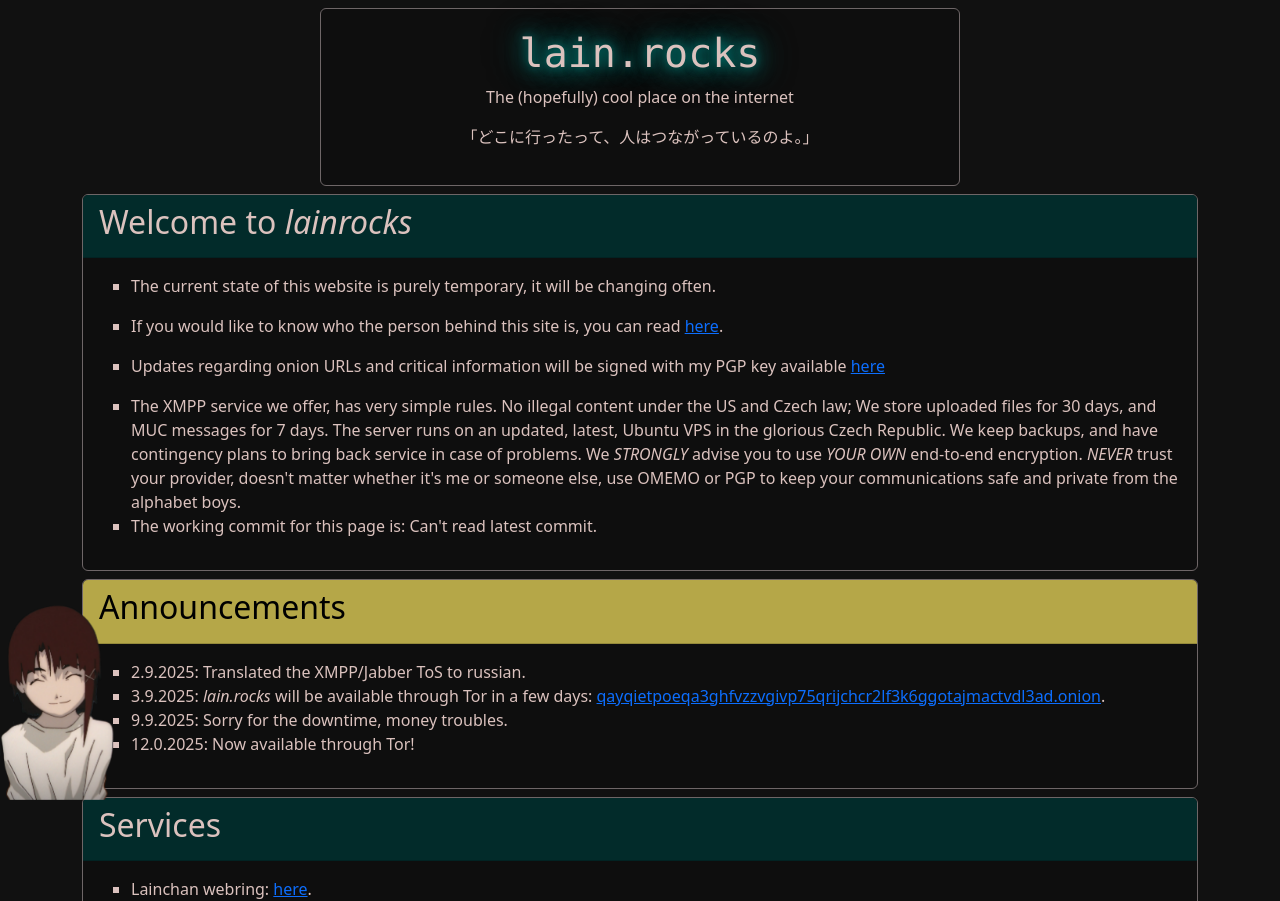
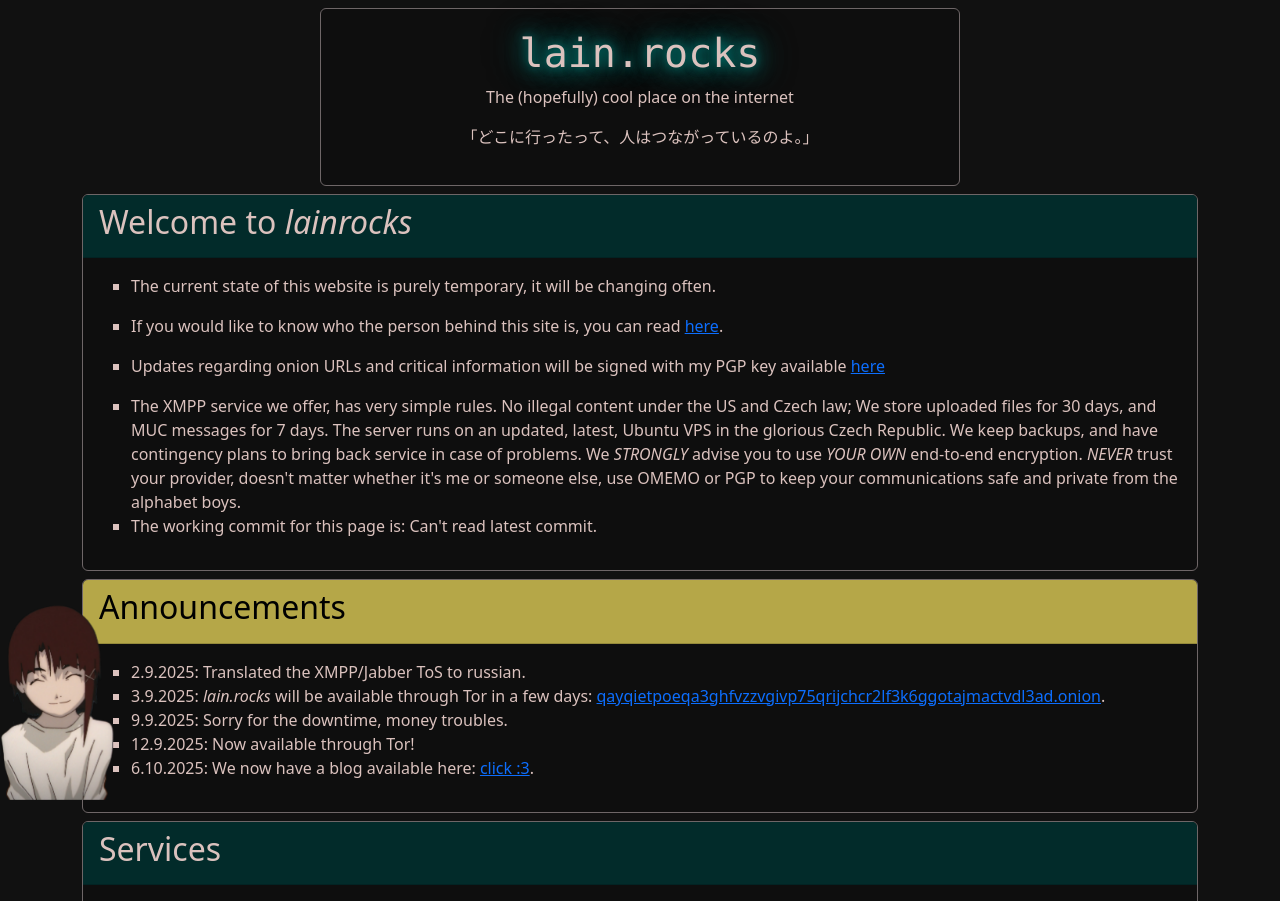
Before and after one commit to tyt4real/lainrocks, a PHP site: page / in a window 1280 px wide. Shown: the top 901 px of the page. Run offline with PHP 8.4, Linux system fonts and the light colour scheme.

Commit message:
added info about the blog to index.php

```diff
--- a/index.php
+++ b/index.php
@@ -78,7 +78,8 @@
           <li>2.9.2025: Translated the XMPP/Jabber ToS to russian.
           <li>3.9.2025: <i>lain.rocks</i> will be available through Tor in a few days: <a href="https://qayqietpoeqa3ghfvzzvgivp75qrijchcr2lf3k6ggotajmactvdl3ad.onion/">qayqietpoeqa3ghfvzzvgivp75qrijchcr2lf3k6ggotajmactvdl3ad.onion</a>.
           <li>9.9.2025: Sorry for the downtime, money troubles.
-          <li>12.0.2025: Now available through Tor!
+          <li>12.9.2025: Now available through Tor!
+          <li>6.10.2025: We now have a blog available here: <a href="./sites/blog.php">click :3</a>.
         </ul>
       </div>
     </section>
@@ -112,6 +113,9 @@
                 The XMPP servers has a Biboumi IRC gateway available, a Telegram gateway will be available soon.
               </li>
             </ul>
+          </li>
+          <li>
+            The lain.rocks blog: <a href="./sites/blog.php" target="_blank">here</a>
           </li>
           <li>
             Server statistics: <a href="./sites/serverstats.php">here</a>.
```
